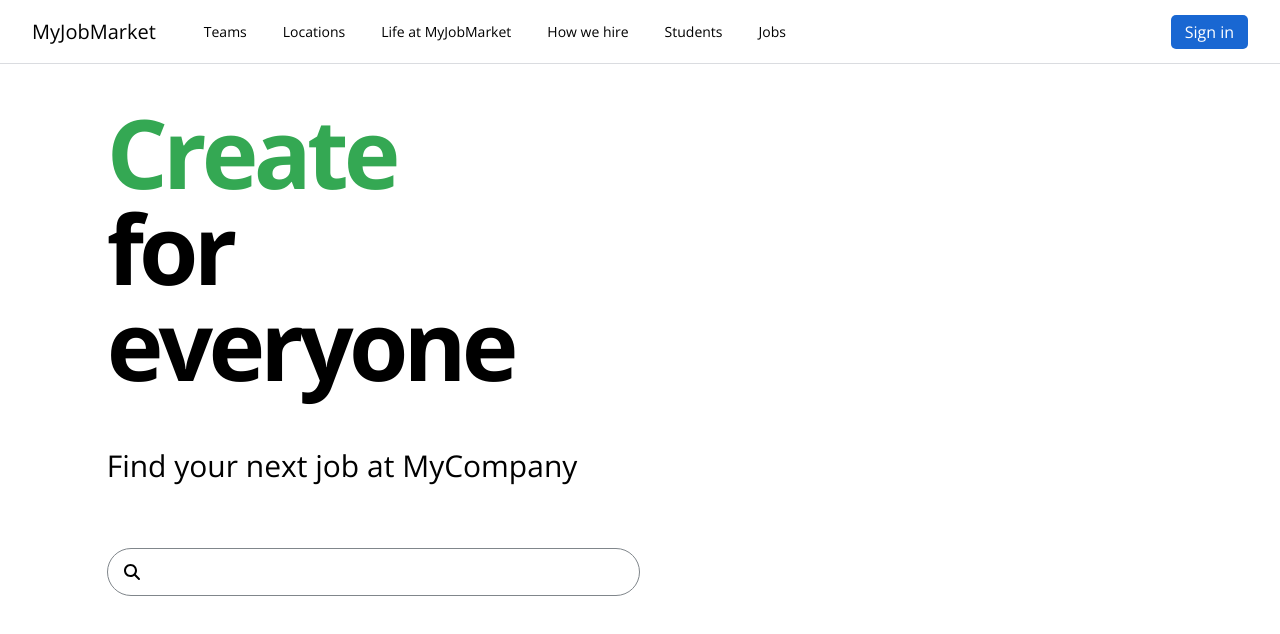
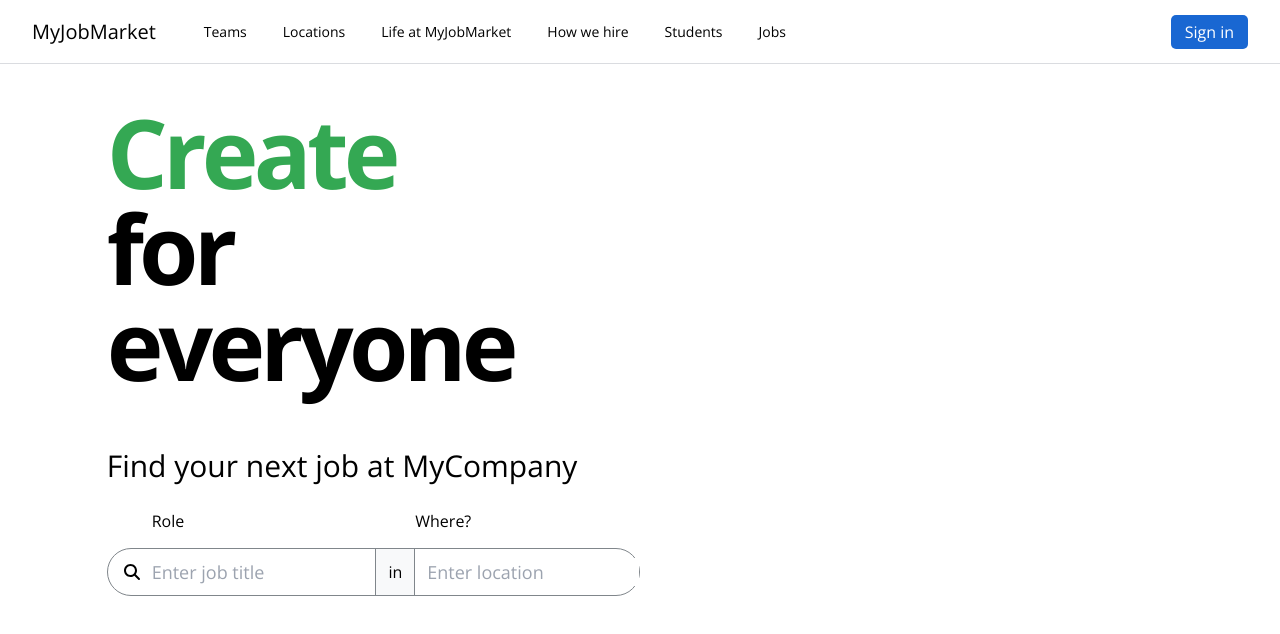
Before and after one commit to karimisdm/Search_Job, a Vue app in the folder search-job/: page / in a window 1280 px wide. Shown: the top 634 px of the page. Built offline with nearby package versions, Linux system fonts and the light colour scheme.

Commit message:
added style to JobSearch

```diff
--- a/search-job/src/components/ActionButton.vue
+++ b/search-job/src/components/ActionButton.vue
@@ -1,5 +1,5 @@
 <script setup>
-import { computed, defineEmits } from 'vue';
+import { computed } from 'vue';
 
 
 const props = defineProps({
--- a/search-job/src/components/JobSearchForm.vue
+++ b/search-job/src/components/JobSearchForm.vue
@@ -5,6 +5,21 @@
 <template>
     <form class="flex h-12 w-full items-center rounded-3xl border border-solid border-brand-gray-3">
         <font-awesome-icon :icon="['fas','search']" class="ml-4 mr-3"/>
+        <div class="flex flex-1 h-full flex-nowrap text-base font-light">
+            <div class="relative flex flex-1 h-full items-center pr-3">
+                <label class="absolute left-0 -top-10">Role</label>
+                <input type="text" placeholder="Enter job title" class="w-full text-lg font-normal focus:outline-none"/>
+
+            </div>
+            <span class="flex h-full items-center border-l border-r border-brand-gray-3 bg-brand-gray-2 px-3">
+                in
+            </span>
+            <div class="relative flex flex-1 h-full items-center pl-3">
+                <label class="absolute left-0 -top-10">Where?</label>
+                <input type="text" placeholder="Enter location" class="w-full text-lg font-normal focus:outline-none"/>
+            </div>
+
+        </div>
 
     </form>
 </template>
--- a/search-job/src/output.css
+++ b/search-job/src/output.css
@@ -566,8 +566,16 @@
   position: fixed;
 }
 
+.absolute {
+  position: absolute;
+}
+
 .relative {
   position: relative;
+}
+
+.-top-10 {
+  top: -2.5rem;
 }
 
 .left-0 {
@@ -611,8 +619,16 @@
   margin-bottom: 3.5rem;
 }
 
+.mb-16 {
+  margin-bottom: 4rem;
+}
+
 .ml-12 {
   margin-left: 3rem;
+}
+
+.ml-4 {
+  margin-left: 1rem;
 }
 
 .ml-9 {
@@ -625,14 +641,6 @@
 
 .mr-3 {
   margin-right: 0.75rem;
-}
-
-.mb-16 {
-  margin-bottom: 4rem;
-}
-
-.ml-4 {
-  margin-left: 1rem;
 }
 
 .block {
@@ -659,6 +667,10 @@
   display: none;
 }
 
+.h-12 {
+  height: 3rem;
+}
+
 .h-16 {
   height: 4rem;
 }
@@ -679,16 +691,16 @@
   height: 100vh;
 }
 
-.h-12 {
-  height: 3rem;
-}
-
 .w-8 {
   width: 2rem;
 }
 
 .w-full {
   width: 100%;
+}
+
+.flex-1 {
+  flex: 1 1 0%;
 }
 
 .border-collapse {
@@ -751,6 +763,14 @@
   border-bottom-width: 1px;
 }
 
+.border-l {
+  border-left-width: 1px;
+}
+
+.border-r {
+  border-right-width: 1px;
+}
+
 .border-solid {
   border-style: solid;
 }
@@ -785,6 +805,11 @@
   background-color: rgb(66 133 244 / var(--tw-bg-opacity, 1));
 }
 
+.bg-brand-gray-2 {
+  --tw-bg-opacity: 1;
+  background-color: rgb(248 249 250 / var(--tw-bg-opacity, 1));
+}
+
 .bg-transparent {
   background-color: transparent;
 }
@@ -802,6 +827,11 @@
 .object-contain {
   -o-object-fit: contain;
      object-fit: contain;
+}
+
+.px-3 {
+  padding-left: 0.75rem;
+  padding-right: 0.75rem;
 }
 
 .px-5 {
@@ -833,6 +863,14 @@
   padding-bottom: 5rem;
 }
 
+.pl-3 {
+  padding-left: 0.75rem;
+}
+
+.pr-3 {
+  padding-right: 0.75rem;
+}
+
 .pt-10 {
   padding-top: 2.5rem;
 }
@@ -849,6 +887,16 @@
 .text-8xl {
   font-size: 6rem;
   line-height: 1;
+}
+
+.text-base {
+  font-size: 1rem;
+  line-height: 1.5rem;
+}
+
+.text-lg {
+  font-size: 1.125rem;
+  line-height: 1.75rem;
 }
 
 .text-sm {
@@ -871,6 +919,10 @@
 
 .font-medium {
   font-weight: 500;
+}
+
+.font-normal {
+  font-weight: 400;
 }
 
 .tracking-tighter {
@@ -913,3 +965,8 @@
   --tw-text-opacity: 1;
   color: rgb(255 255 255 / var(--tw-text-opacity, 1));
 }
+
+.focus\:outline-none:focus {
+  outline: 2px solid transparent;
+  outline-offset: 2px;
+}
```
